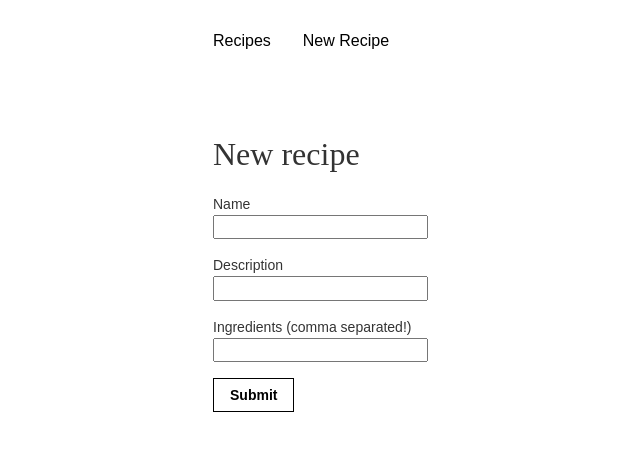
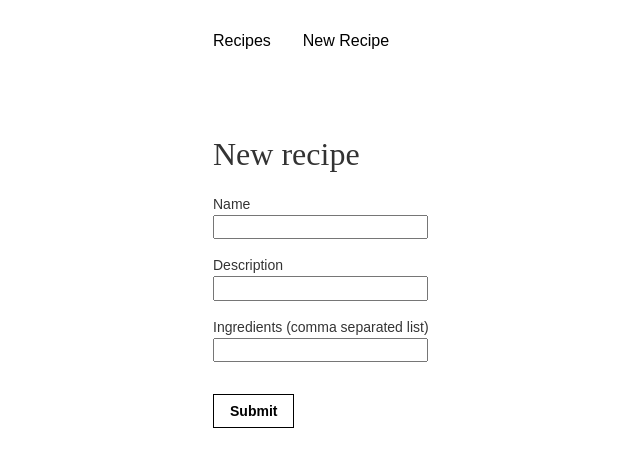
Before and after one commit to matildasmeds/react-exercise, a React (Create React App) app: page /recipes/new in a window 1280 px wide. Shown: the top 466 px of the page, without its empty margins (75-715 px from the left). Built offline with nearby package versions, Linux system fonts and the light colour scheme.

Commit message:
Extract Input component

```diff
--- a/src/Button.js
+++ b/src/Button.js
@@ -1,7 +1,7 @@
 import React from 'react';
 
 function Button(props) {
-  return <button className='b ph3 pv2 input-reset ba b--black bg-transparent hover-white hover-bg-blue pointer f6'
+  return <button className='b ph3 pv2 mv3 input-reset ba b--black bg-transparent hover-white hover-bg-blue pointer f6'
       onClick={props.callBack}
     >
     {props.label}
--- /dev/null
+++ b/src/Input.js
@@ -0,0 +1,13 @@
+import React from 'react';
+
+function Input(props) {
+  return <div className='mv3'>
+    <label className="db fw4 lh-copy f6" htmlFor={props.name}>{props.label}</label>
+    <input type={props.type}
+           name={props.name}
+           onChange={e => props.callBack(e.target.value)}>
+    </input>
+  </div>;
+}
+
+export default Input;
--- a/src/RecipesNew.js
+++ b/src/RecipesNew.js
@@ -1,5 +1,6 @@
 import React, { useState } from 'react';
 import Button from './Button.js';
+import Input from './Input.js';
 
 function RecipesNew() {
   const [name, setName] = useState('');
@@ -30,25 +31,9 @@ function RecipesNew() {
 
   return <div className="pa4 black-80">
     <h1 className="baskerville fw1 ph3 ph0-l">New recipe</h1>
-    <div>
-      <label className="db fw4 lh-copy f6" htmlFor='name'>Name</label>
-      <input type='text'
-             name='name'
-             onChange={e => setName(e.target.value)}>
-      </input>
-    </div>
-    <div className='mt3'>
-      <label className="db fw4 lh-copy f6" htmlFor='description'>Description</label>
-      <input type='text'
-             onChange={e => setDescription(e.target.value)}>
-      </input>
-    </div>
-    <div className='mt3'>
-    <label className="db fw4 lh-copy f6" htmlFor='ingredients'>Ingredients (comma separated!)</label>
-    <input type='text'
-           onChange={e => setIngredients(e.target.value)}>
-    </input>
-    </div>
+    <Input name='name' type='text' label='Name' callBack={setName} />
+    <Input name='description' type='text' label='Description' callBack={setDescription} />
+    <Input name='ingredients' type='text' label='Ingredients (comma separated list)' callBack={setIngredients} />
     <div className='mt3'>
       <Button label='Submit' callBack={saveRecipe}/>
     </div>
```
